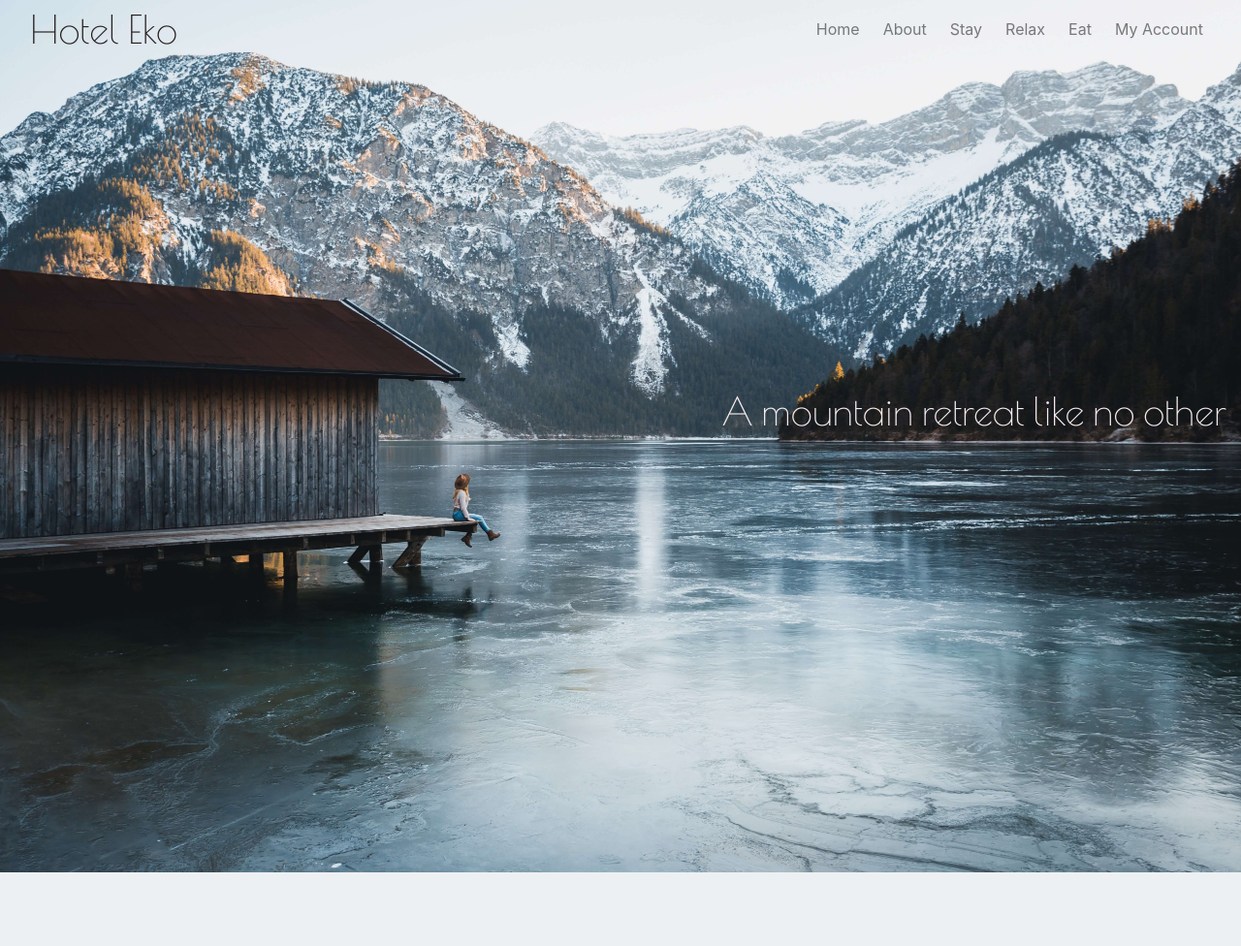
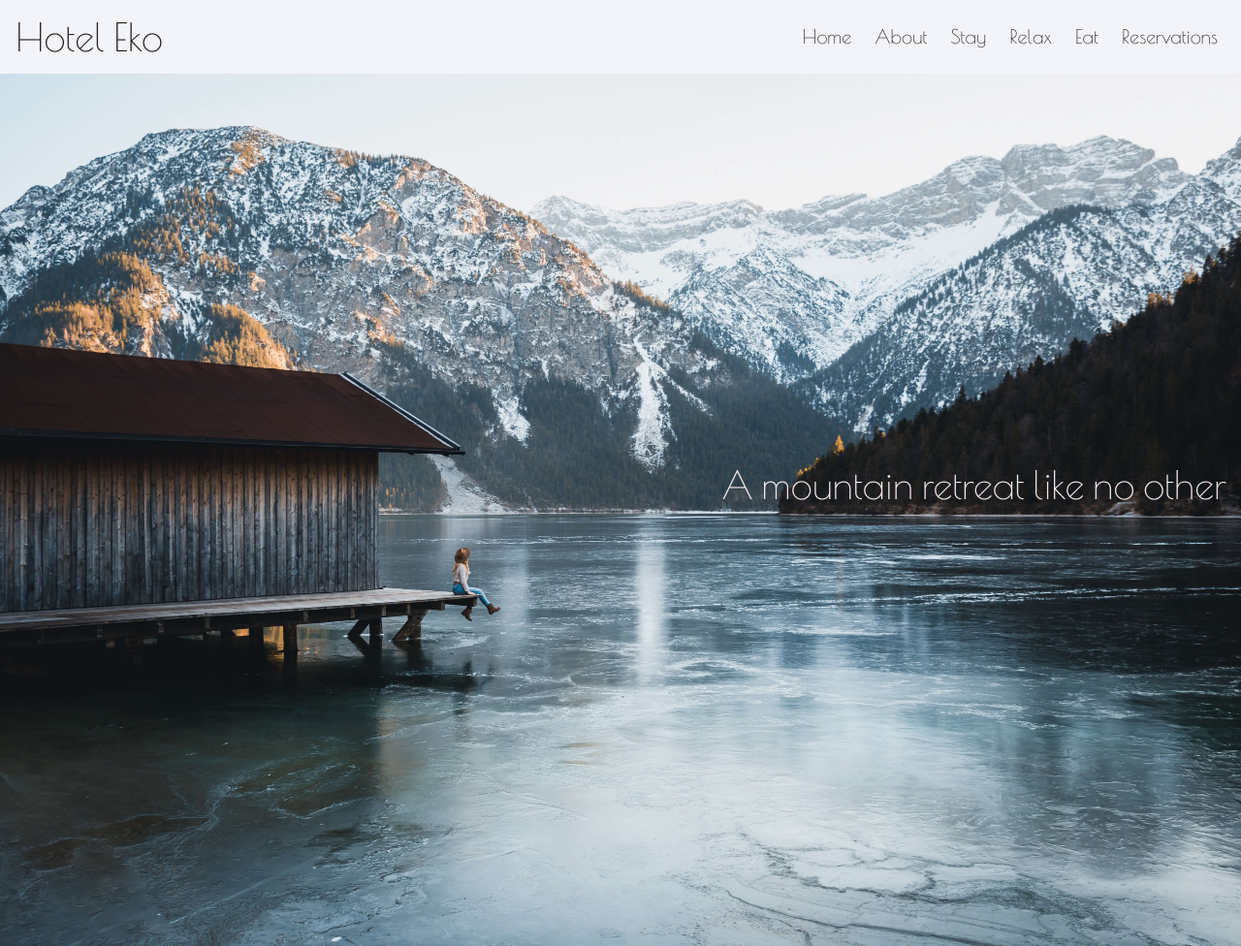
Before and after one commit to mkthewlis/hotel-eko, a Django app: page / in a window 1280 px wide. Shown: the whole page at 97% size. Before the commit the page ends 900 px from the top, so only its background shows below. Run offline with Django 3.2, Linux system fonts and the light colour scheme; some libraries are stand-ins or nearby versions.

Commit message:
feat: altered positioning and font for navbar

```diff
--- a/static/css/base.css
+++ b/static/css/base.css
@@ -20,10 +20,24 @@
 
 /*-------------------------------------------------------- Menu styles*/
 
+.sticky-top {
+    padding: 0px;
+}
+
 .menu-style {
-    padding-top: 0px;
     opacity: 100%;
-    min-height: 60px;
+    min-height: 50px;
+    background-color: #F2F4F9;
+}
+
+.navbar-nav .dropdown-menu {
+    background-color: #F2F4F9;
+}
+
+.navbar-light .navbar-nav .nav-link {
+    color: #251D1D;
+    font-family: 'Poiret One', cursive;
+    font-size: 20px;
 }
 
 #logo-design {
--- a/templates/base.html
+++ b/templates/base.html
@@ -35,7 +35,7 @@
   </head>
   <body>
     <div id="container">
-    <header class="container-fluid fixed-top">
+        <header class="container-fluid sticky-top">
             <nav class="navbar navbar-expand-md navbar-light navbar-bg menu-style">
                 <a class="standard-title" id="logo-design" href="{% url 'home' %}">Hotel Eko</a>
                     <button class="navbar-toggler" type="button" data-toggle="collapse" data-target="#navbarNav" aria-controls="navbarNav" aria-expanded="false" aria-label="Toggle navigation">
@@ -59,7 +59,7 @@
                                 <a class="nav-link" href="">Eat</a>
                             </li>
                             <li class="list-inline-item dropdown">
-                            <a class="text-black nav-link" href="#" id="user-options" data-toggle="dropdown" aria-haspopup="true" aria-expanded="false">My Account
+                                <a class="text-black nav-link" href="#" id="user-options" data-toggle="dropdown" aria-haspopup="true" aria-expanded="false">Reservations
                                 </a>
                                 <div class="dropdown-menu border-0" aria-labelledby="user-options">
                                 {% if request.user.is_authenticated %}
```
Lines whose indentation alone changed are shown as unchanged.
